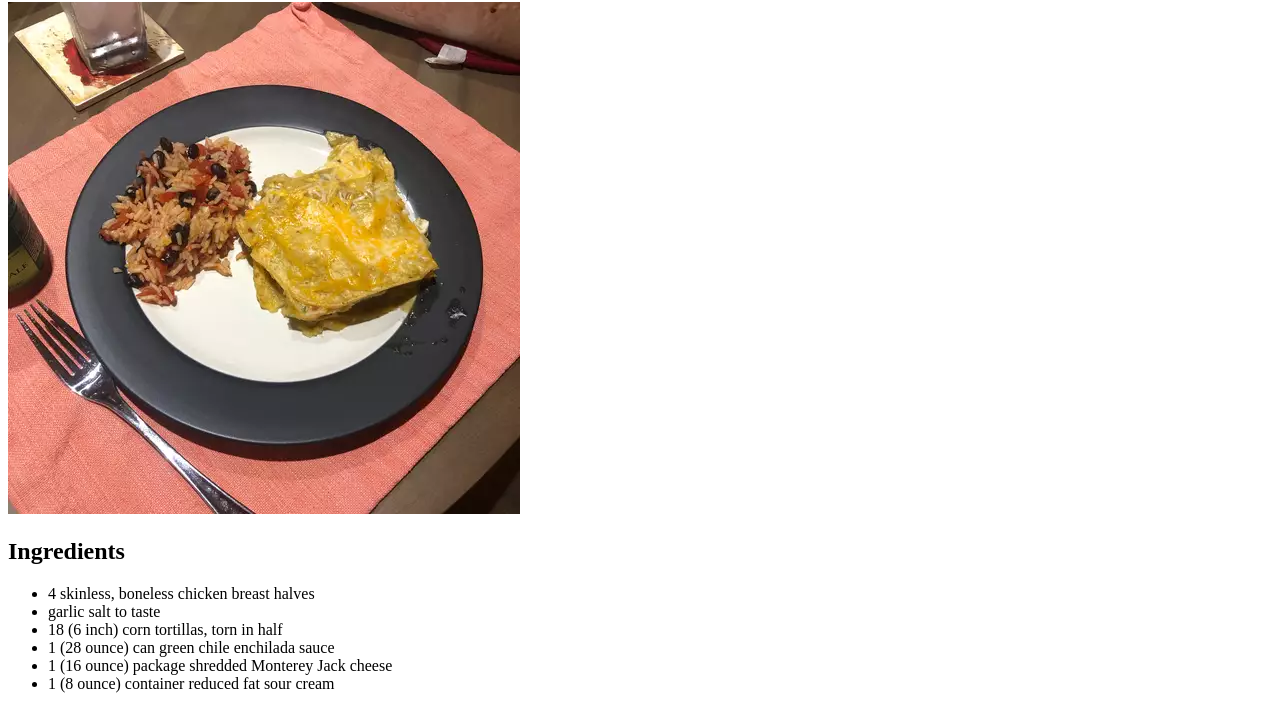
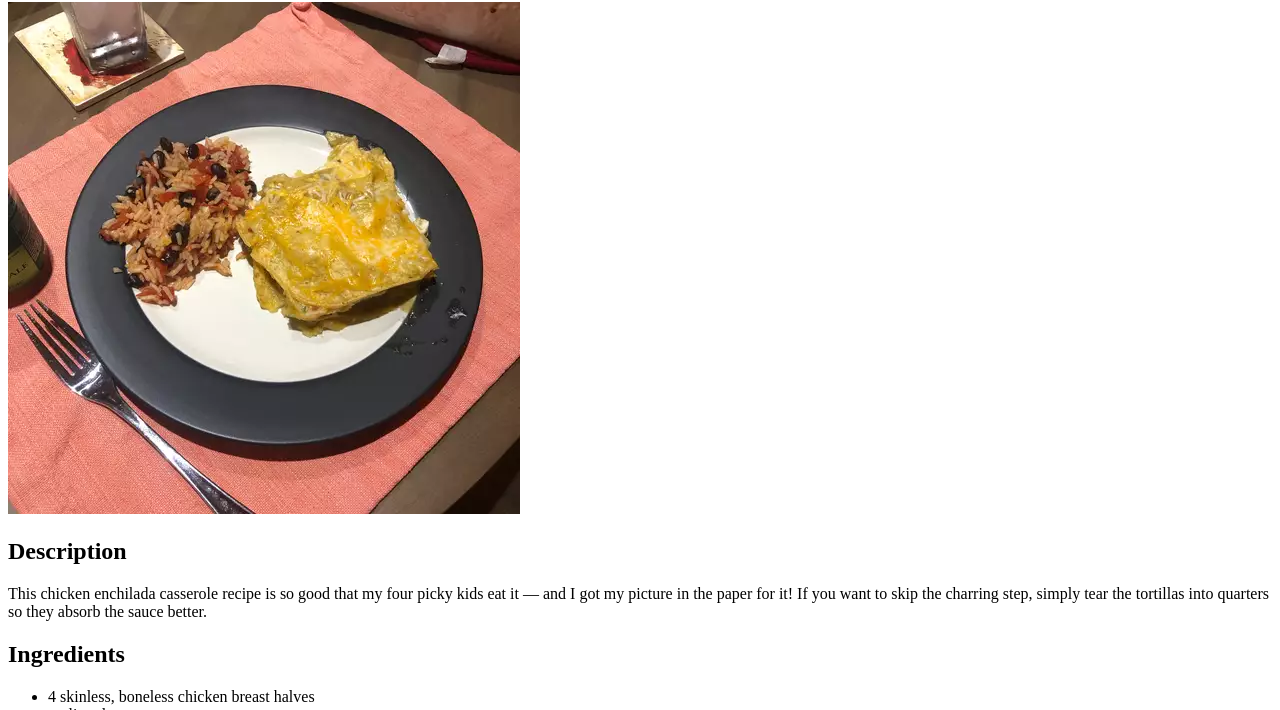
Before and after one commit to CynicalSorcerer/odin-recipes, a plain HTML site: page recipes/enchilada.html in a window 1280 px wide. Shown: the part 78-788 px from the top of the page. Drawn offline with Linux system fonts and the light colour scheme.

Commit message:
Add enchelada description

```diff
--- a/recipes/enchilada.html
+++ b/recipes/enchilada.html
@@ -11,6 +11,10 @@
 <body>
     <h1>Quick and Easy Green Chile Chicken Enchilada Casserole</h1>
     <img src="img/enchelada.webp">
+    <h2>Description</h2>
+    <p>This chicken enchilada casserole recipe is so good that my four picky kids eat it — and I got my picture in the
+        paper for it! If you want to skip the charring step, simply tear the tortillas into quarters so they absorb the
+        sauce better.</p>
     <h2>Ingredients</h2>
     <ul>
         <li>4 skinless, boneless chicken breast halves</li>
@@ -23,9 +27,16 @@
     <h2>Steps</h2>
     <ol>
         <li>Preheat the oven to 350 degrees F (175 degrees C). Lightly grease a medium baking dish.</li>
-        <li>Season chicken with garlic salt; arrange in the prepared baking dish. Bake in the preheated oven until no longer pink and juices run clear, about 45 minutes. An instant-read thermometer inserted into the center should read at least 165 degrees F (74 degrees C). Cool, shred, and set aside.</li>
-        <li>Meanwhile, char each tortilla half over the open flame of a gas stove burner using metal tongs until lightly puffed, about 1 minute.</li>
-        <li>Pour about 1/2 inch enchilada sauce into the bottom of a medium baking dish; arrange 6 tortillas in a single layer on top. Sprinkle with 1/2 of the chicken, 1/3 of the cheese, 1/2 of the sour cream, and 1/3 of the remaining enchilada sauce. Repeat layers. Coat remaining tortillas thoroughly with some of the remaining enchilada sauce and arrange on top. Sprinkle with remaining cheese and top with any remaining enchilada sauce</li>
+        <li>Season chicken with garlic salt; arrange in the prepared baking dish. Bake in the preheated oven until no
+            longer pink and juices run clear, about 45 minutes. An instant-read thermometer inserted into the center
+            should read at least 165 degrees F (74 degrees C). Cool, shred, and set aside.</li>
+        <li>Meanwhile, char each tortilla half over the open flame of a gas stove burner using metal tongs until lightly
+            puffed, about 1 minute.</li>
+        <li>Pour about 1/2 inch enchilada sauce into the bottom of a medium baking dish; arrange 6 tortillas in a single
+            layer on top. Sprinkle with 1/2 of the chicken, 1/3 of the cheese, 1/2 of the sour cream, and 1/3 of the
+            remaining enchilada sauce. Repeat layers. Coat remaining tortillas thoroughly with some of the remaining
+            enchilada sauce and arrange on top. Sprinkle with remaining cheese and top with any remaining enchilada
+            sauce</li>
         <li>Cover and bake in the preheated oven for 45 minutes. Cool slightly before serving.</li>
     </ol>
 </body>
```
